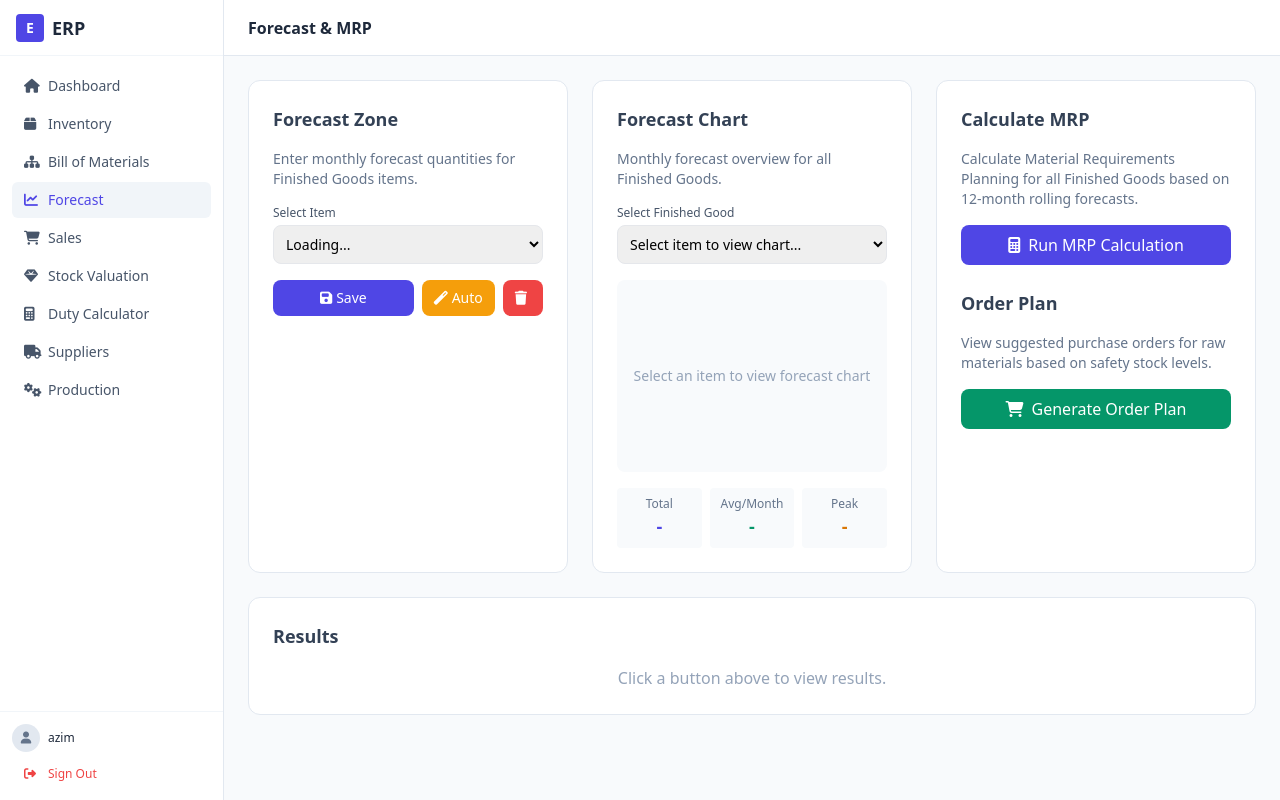
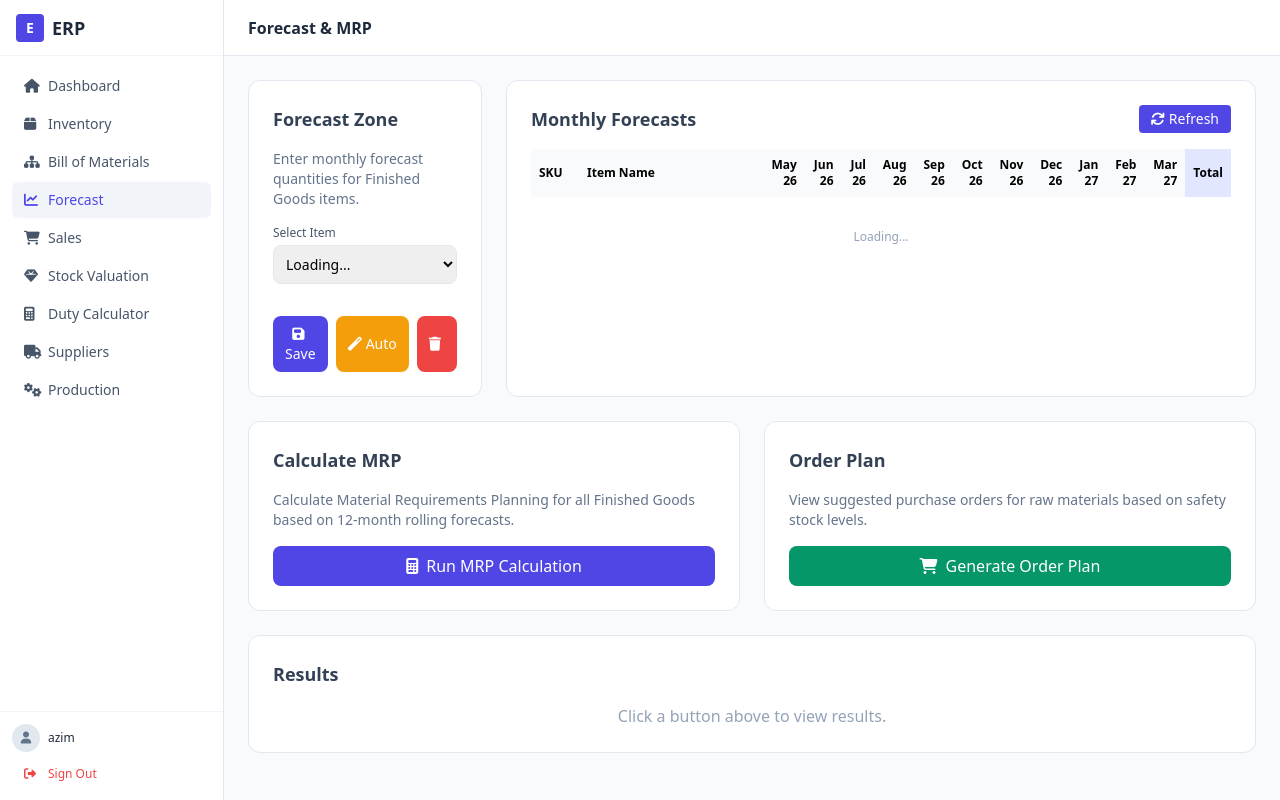
Before and after one commit to SonnyAzim/Django_ERP, a Django app: page /dashboard/forecast/ in a window 1280 px wide. Run offline with Django 4.2, Linux system fonts and the light colour scheme; a user stored in the database is signed in; data comes from the database, SQL or seed files in the repository; tables that the repository leaves empty hold one stand-in row (values such as "Sample post"); some libraries are stand-ins or nearby versions.

Commit message:
Add monthly forecast table - shows all FG with 12-month forecast grid

```diff
--- a/erp_django/templates/core/forecast.html
+++ b/erp_django/templates/core/forecast.html
@@ -4,7 +4,7 @@
 {% block page_title %}Forecast & MRP{% endblock %}
 
 {% block main_content %}
-<div class="grid grid-cols-1 lg:grid-cols-3 gap-6 mb-6">
+<div class="grid grid-cols-1 lg:grid-cols-4 gap-6 mb-6">
     <div class="bg-white rounded-xl border border-slate-200 p-6">
         <h3 class="text-lg font-bold text-slate-700 mb-4">Forecast Zone</h3>
         <p class="text-sm text-slate-500 mb-4">Enter monthly forecast quantities for Finished Goods items.</p>
@@ -16,7 +16,7 @@
             </select>
         </div>
 
-        <div id="forecast-inputs" class="space-y-2 mb-4"></div>
+        <div id="forecast-inputs" class="space-y-2 mb-4 max-h-64 overflow-y-auto"></div>
 
         <div class="flex gap-2">
             <button onclick="saveForecasts()" class="flex-1 px-3 py-2 bg-indigo-600 text-white rounded-lg hover:bg-indigo-700 text-sm">
@@ -31,45 +31,53 @@
         </div>
     </div>
 
-    <div class="bg-white rounded-xl border border-slate-200 p-6">
-        <h3 class="text-lg font-bold text-slate-700 mb-4">Forecast Chart</h3>
-        <p class="text-sm text-slate-500 mb-4">Monthly forecast overview for all Finished Goods.</p>
-
-        <div class="mb-4">
-            <label class="block text-xs font-medium text-slate-600 mb-1">Select Finished Good</label>
-            <select id="chart-item" onchange="loadChartData()" class="w-full p-2 border rounded-lg text-sm">
-                <option value="">Select item to view chart...</option>
-            </select>
+    <div class="col-span-1 lg:col-span-3 bg-white rounded-xl border border-slate-200 p-6">
+        <div class="flex justify-between items-center mb-4">
+            <h3 class="text-lg font-bold text-slate-700">Monthly Forecasts</h3>
+            <button onclick="loadAllForecasts()" class="px-3 py-1 bg-indigo-600 text-white rounded text-sm hover:bg-indigo-700">
+                <i class="fas fa-refresh mr-1"></i>Refresh
+            </button>
         </div>
 
-        <div id="chart-container" class="h-48 bg-slate-50 rounded-lg flex items-center justify-center">
-            <p class="text-slate-400 text-sm">Select an item to view forecast chart</p>
-        </div>
-
-        <div id="chart-stats" class="grid grid-cols-3 gap-2 mt-4 text-center text-xs">
-            <div class="bg-slate-50 rounded p-2">
-                <div class="text-slate-500">Total</div>
-                <div id="stat-total" class="font-bold text-lg text-indigo-600">-</div>
-            </div>
-            <div class="bg-slate-50 rounded p-2">
-                <div class="text-slate-500">Avg/Month</div>
-                <div id="stat-avg" class="font-bold text-lg text-emerald-600">-</div>
-            </div>
-            <div class="bg-slate-50 rounded p-2">
-                <div class="text-slate-500">Peak</div>
-                <div id="stat-peak" class="font-bold text-lg text-amber-600">-</div>
-            </div>
+        <div class="overflow-x-auto">
+            <table class="w-full text-xs" id="forecast-table">
+                <thead class="bg-slate-50 sticky top-0">
+                    <tr>
+                        <th class="px-2 py-2 text-left sticky left-0 bg-slate-50">SKU</th>
+                        <th class="px-2 py-2 text-left sticky left-12 bg-slate-50 w-48">Item Name</th>
+                        <th class="px-2 py-2 text-right">May 26</th>
+                        <th class="px-2 py-2 text-right">Jun 26</th>
+                        <th class="px-2 py-2 text-right">Jul 26</th>
+                        <th class="px-2 py-2 text-right">Aug 26</th>
+                        <th class="px-2 py-2 text-right">Sep 26</th>
+                        <th class="px-2 py-2 text-right">Oct 26</th>
+                        <th class="px-2 py-2 text-right">Nov 26</th>
+                        <th class="px-2 py-2 text-right">Dec 26</th>
+                        <th class="px-2 py-2 text-right">Jan 27</th>
+                        <th class="px-2 py-2 text-right">Feb 27</th>
+                        <th class="px-2 py-2 text-right">Mar 27</th>
+                        <th class="px-2 py-2 text-right bg-indigo-100">Total</th>
+                    </tr>
+                </thead>
+                <tbody id="forecast-tbody">
+                    <tr><td colspan="14" class="text-center py-8 text-slate-400">Loading...</td></tr>
+                </tbody>
+            </table>
         </div>
     </div>
+</div>
 
+<div class="grid grid-cols-1 lg:grid-cols-2 gap-6 mb-6">
     <div class="bg-white rounded-xl border border-slate-200 p-6">
         <h3 class="text-lg font-bold text-slate-700 mb-4">Calculate MRP</h3>
         <p class="text-sm text-slate-500 mb-4">Calculate Material Requirements Planning for all Finished Goods based on 12-month rolling forecasts.</p>
         <button onclick="calculateMRP()" class="w-full px-4 py-2 bg-indigo-600 text-white rounded-lg hover:bg-indigo-700">
             <i class="fas fa-calculator mr-2"></i>Run MRP Calculation
         </button>
+    </div>
 
-        <h3 class="text-lg font-bold text-slate-700 mt-6 mb-4">Order Plan</h3>
+    <div class="bg-white rounded-xl border border-slate-200 p-6">
+        <h3 class="text-lg font-bold text-slate-700 mb-4">Order Plan</h3>
         <p class="text-sm text-slate-500 mb-4">View suggested purchase orders for raw materials based on safety stock levels.</p>
         <button onclick="loadOrderPlan()" class="w-full px-4 py-2 bg-emerald-600 text-white rounded-lg hover:bg-emerald-700">
             <i class="fas fa-shopping-cart mr-2"></i>Generate Order Plan
@@ -124,6 +132,47 @@ async function loadItemOptions() {
 
     select.innerHTML = options;
     chartSelect.innerHTML = chartOptions;
+}
+
+async function loadAllForecasts() {
+    const tbody = document.getElementById('forecast-tbody');
+    tbody.innerHTML = '<tr><td colspan="14" class="text-center py-8 text-slate-400">Loading...</td></tr>';
+
+    // Get all FG items with their forecasts
+    const res = await fetch('/api/forecasts/forecasts/');
+    const data = await res.json();
+
+    if (!data.results || data.results.length === 0) {
+        tbody.innerHTML = '<tr><td colspan="14" class="text-center py-8 text-slate-400">No forecasts yet. Add forecasts using the Forecast Zone.</td></tr>';
+        return;
+    }
+
+    // Group by item
+    const byItem = {};
+    data.results.forEach(f => {
+        if (!byItem[f.item]) {
+            byItem[f.item] = { sku: f.item_sku, name: f.item_name, months: {} };
+        }
+        byItem[f.item].months[f.month] = f.quantity;
+    });
+
+    const months = ['2026-05', '2026-06', '2026-07', '2026-08', '2026-09', '2026-10', '2026-11', '2026-12', '2027-01', '2027-02', '2027-03'];
+
+    tbody.innerHTML = Object.values(byItem).map(item => {
+        let total = 0;
+        const totals = months.map(m => {
+            const qty = item.months[m] || 0;
+            total += qty;
+            return qty;
+        });
+
+        return `<tr class="hover:bg-blue-50">
+            <td class="px-2 py-2 font-mono font-bold text-indigo-600 sticky left-0 bg-white">${item.sku}</td>
+            <td class="px-2 py-2 sticky left-12 bg-white truncate max-w-xs">${item.name}</td>
+            ${totals.map(q => `<td class="px-2 py-2 text-right font-mono">${q || '-'}</td>`).join('')}
+            <td class="px-2 py-2 text-right font-bold bg-indigo-50">${total}</td>
+        </tr>`;
+    }).join('');
 }
 
 async function loadChartData() {
@@ -353,6 +402,9 @@ async function loadOrderPlan() {
         </table>
     `;
 }
-document.addEventListener('DOMContentLoaded', loadItemOptions);
+document.addEventListener('DOMContentLoaded', function() {
+    loadItemOptions();
+    loadAllForecasts();
+});
 </script>
 {% endblock %}
```
